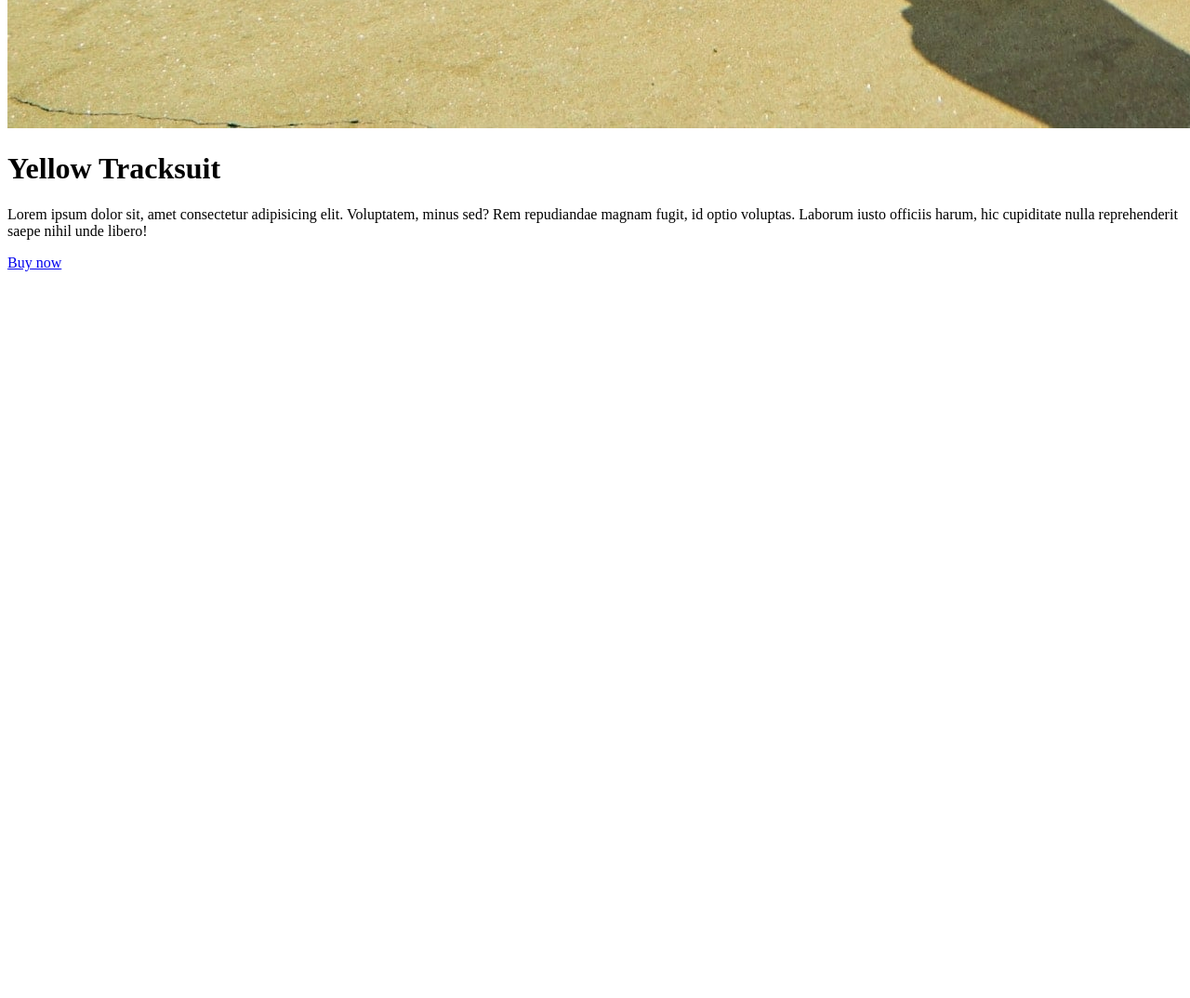
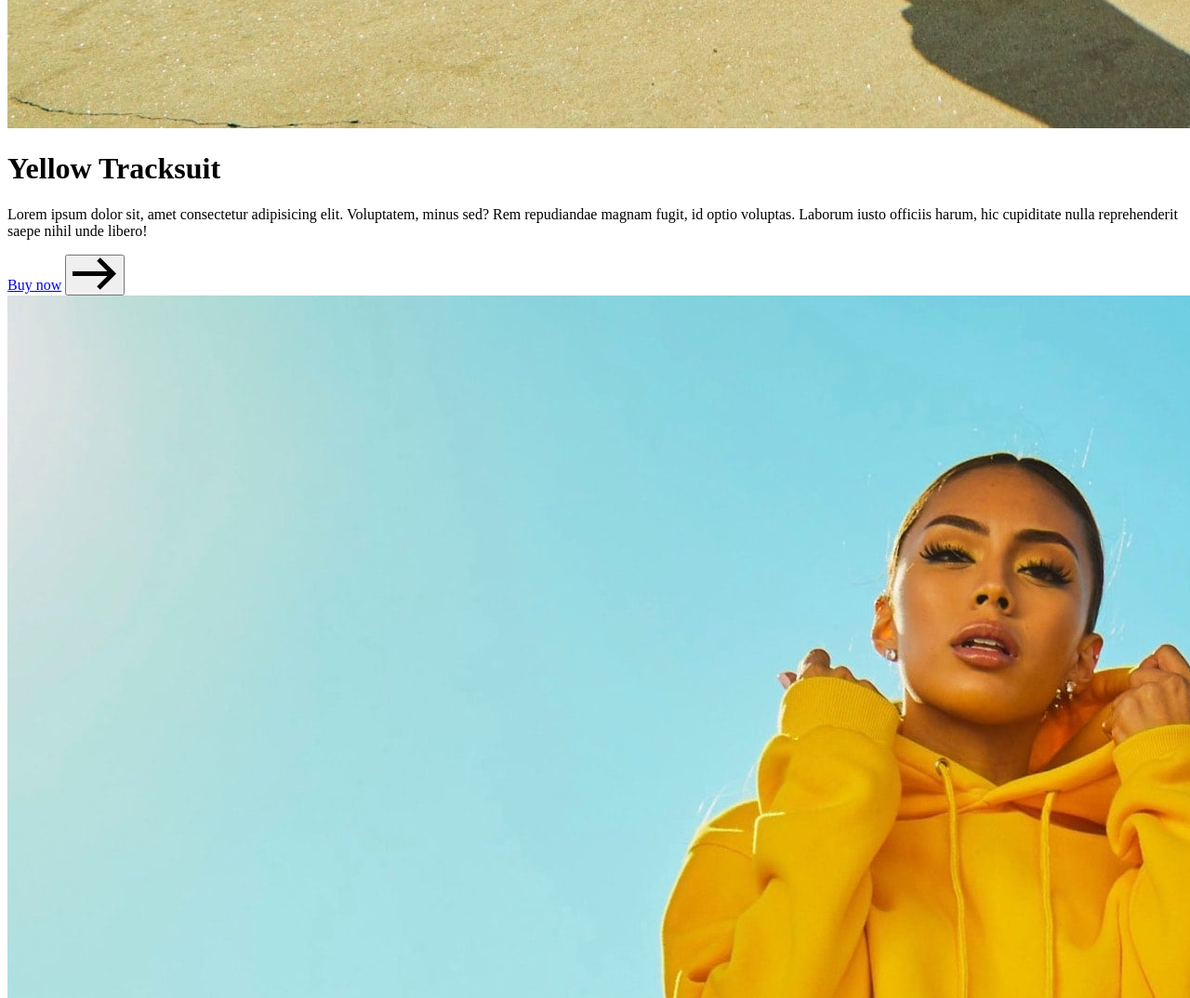
Before and after one commit to TerryRangel/eCommerce, a plain HTML site: page index.html in a window 1280 px wide. Shown: the part 5954-7028 px from the top of the page at 93% size. Before the commit the page ends 6254 px from the top, so only its background shows below. Drawn offline with Linux system fonts and the light colour scheme; a web font is replaced by a local one.

Commit message:
Terminamos html

```diff
--- a/index.html
+++ b/index.html
@@ -34,6 +34,10 @@
             <h1 class="product-name">Yellow Tracksuit </h1>
             <p class="product-des">Lorem ipsum dolor sit, amet consectetur adipisicing elit. Voluptatem, minus sed? Rem repudiandae magnam fugit, id optio voluptas. Laborum iusto officiis harum, hic cupiditate nulla reprehenderit saepe nihil unde libero!</p>
         <a href="#" class="buy-btn">Buy now</a>
+        <button   class="nxt-btn"><img src="./img/arrow.png" alt=""></button>
+        </div>
+        <div class="product-img-container">
+            <img src="./img/img1.jpg" class="product-img" alt="">
         </div>
     </div>
 </div>
```
